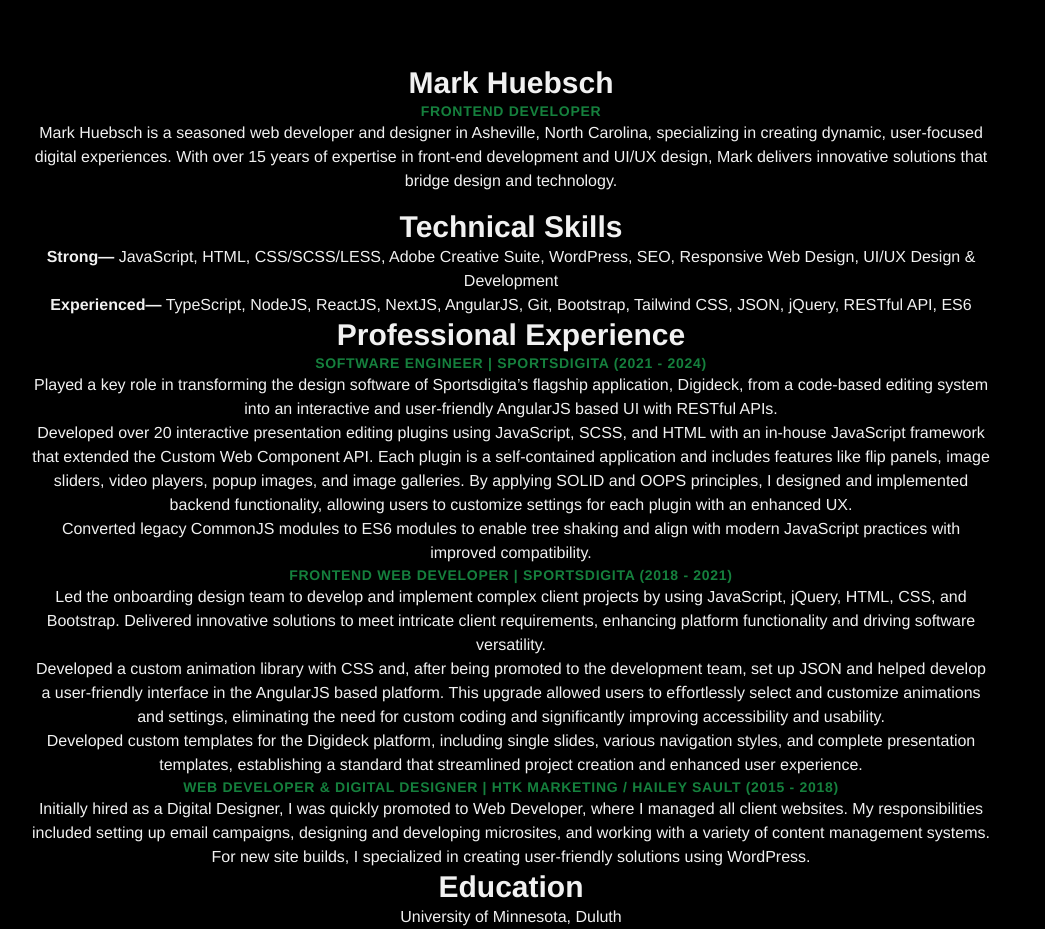
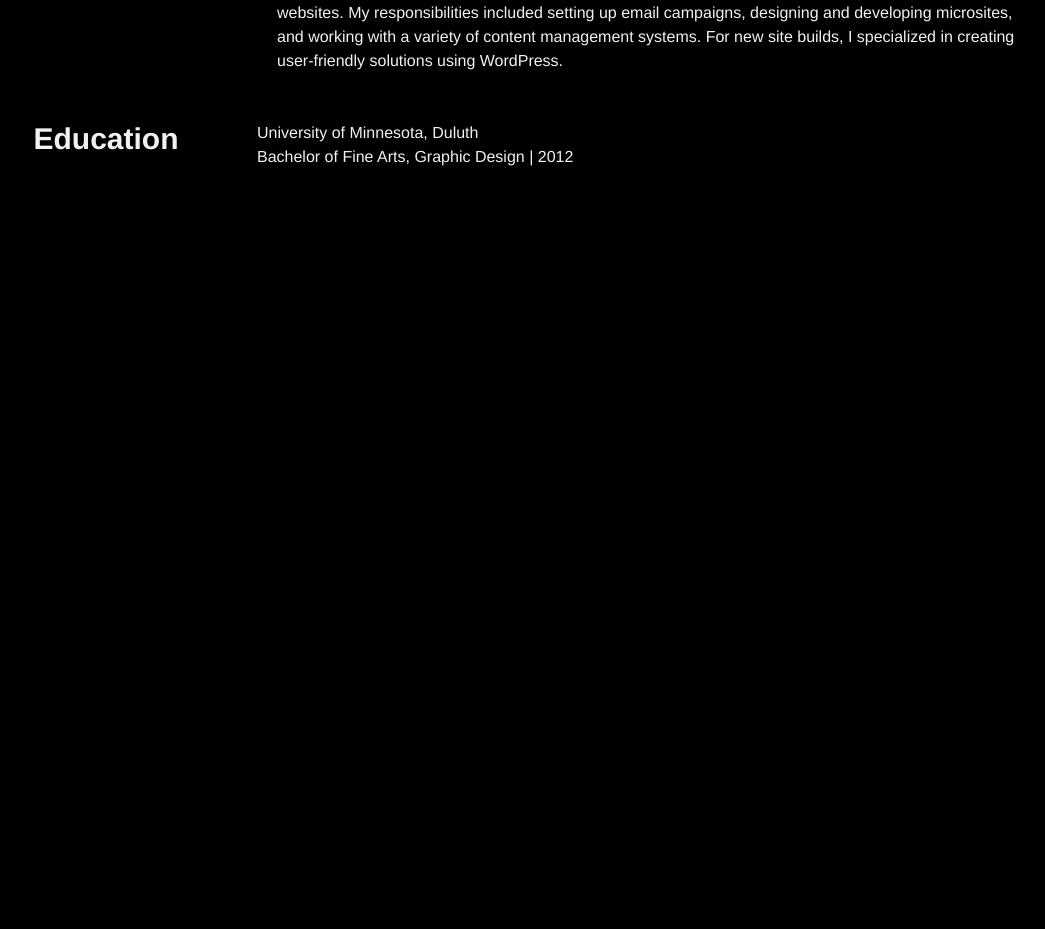
Before and after one commit to mhuebsch/myDevWebsite, a Next.js app: page /resume in a window 1280 px wide. Shown: the part 1123-2052 px from the top of the page, without its empty margins (129-1174 px from the left). After the commit the page ends 1308 px from the top, so only its background shows below. Built offline with nearby package versions, Linux system fonts and the light colour scheme.

Commit message:
style out resume html with bullet points and spacing

```diff
--- a/app/resume/page.js
+++ b/app/resume/page.js
@@ -1,6 +1,6 @@
 const ResumePage = () => {
   return (
-    <div className="flex flex-col justify-center items-center w-screen max-w-full sm:max-w-[70%] lg:max-w-[1200px] mx-auto">
+    <div className="flex flex-col justify-center items-center w-screen max-w-full sm:max-w-[70%] lg:max-w-[1080px] mx-auto">
       <div className="flex flex-col justify-start items-center max-w-screen-md">
         <div className="flex flex-col justify-center items-center w-screen">
           <h1 className="text-4xl text-center font-semibold animate-fade-in lowercase text-green-300 py-16">
@@ -32,8 +32,8 @@ const ResumePage = () => {
             <div className="w-full md:w-1/4 p-4">
               <h3 className="text-3xl font-semibold">Technical Skills</h3>
             </div>
-            <div className="w-full md:w-3/4 p-4">
-              <ul>
+            <div className="w-full md:w-3/4 p-4 space-y-4">
+              <ul className="list-disc pl-5 space-y-2">
                 <li>
                   <strong>Strong—</strong> JavaScript, HTML, CSS/SCSS/LESS,
                   Adobe Creative Suite, WordPress, SEO, Responsive Web Design,
@@ -54,11 +54,11 @@ const ResumePage = () => {
                 Professional Experience
               </h3>
             </div>
-            <div className="w-full md:w-3/4 p-4">
+            <div className="w-full md:w-3/4 p-4 space-y-4">
               <h5 className="text-sm font-bold uppercase tracking-wider text-green-700">
                 Software Engineer | Sportsdigita (2021 - 2024)
               </h5>
-              <ul>
+              <ul className="list-disc pl-5 space-y-2">
                 <li>
                   Played a key role in transforming the design software of
                   Sportsdigita’s flagship application, Digideck, from a
@@ -84,7 +84,7 @@ const ResumePage = () => {
               <h5 className="text-sm font-bold uppercase tracking-wider text-green-700">
                 Frontend Web Developer | Sportsdigita (2018 - 2021)
               </h5>
-              <ul>
+              <ul className="list-disc pl-5 space-y-2">
                 <li>
                   Led the onboarding design team to develop and implement
                   complex client projects by using JavaScript, jQuery, HTML,
@@ -96,10 +96,10 @@ const ResumePage = () => {
                   Developed a custom animation library with CSS and, after being
                   promoted to the development team, set up JSON and helped
                   develop a user-friendly interface in the AngularJS based
-                  platform. This upgrade allowed users to eﬀortlessly select and
-                  customize animations and settings, eliminating the need for
-                  custom coding and significantly improving accessibility and
-                  usability.
+                  platform. This upgrade allowed users to effortlessly select
+                  and customize animations and settings, eliminating the need
+                  for custom coding and significantly improving accessibility
+                  and usability.
                 </li>
                 <li>
                   Developed custom templates for the Digideck platform,
@@ -112,7 +112,7 @@ const ResumePage = () => {
                 Web Developer & Digital Designer | HTK Marketing / Hailey Sault
                 (2015 - 2018)
               </h5>
-              <ul>
+              <ul className="list-disc pl-5 space-y-2">
                 <li>
                   Initially hired as a Digital Designer, I was quickly promoted
                   to Web Developer, where I managed all client websites. My
@@ -136,115 +136,6 @@ const ResumePage = () => {
             </div>
           </div>
         </div>
-
-        <div className="container mx-auto max-w-5xl py-12 md:px-4">
-          <div className="mx-4 grid gap-4 sm:grid-cols-12">
-            <div className="col-span-12 sm:col-span-12 mb-8 text-center">
-              <h3 className="text-3xl text-center font-semibold">
-                Mark Huebsch
-              </h3>
-              <h5 className="text-sm text-center font-bold uppercase tracking-wider text-green-700">
-                Frontend Developer
-              </h5>
-              <p className="mb-4">
-                Mark Huebsch is a seasoned web developer and designer in
-                Asheville, North Carolina, specializing in creating dynamic,
-                user-focused digital experiences. With over 15 years of
-                expertise in front-end development and UI/UX design, Mark
-                delivers innovative solutions that bridge design and technology.
-              </p>
-              <h3 className="text-3xl text-center font-semibold">
-                Technical Skills
-              </h3>
-              <ul>
-                <li>
-                  <strong>Strong—</strong> JavaScript, HTML, CSS/SCSS/LESS,
-                  Adobe Creative Suite, WordPress, SEO, Responsive Web Design,
-                  UI/UX Design & Development
-                </li>
-                <li>
-                  <strong>Experienced—</strong> TypeScript, NodeJS, ReactJS,
-                  NextJS, AngularJS, Git, Bootstrap, Tailwind CSS, JSON, jQuery,
-                  RESTful API, ES6
-                </li>
-              </ul>
-              <h3 className="text-3xl text-center font-semibold">
-                Professional Experience
-              </h3>
-              <h5 className="text-sm text-center font-bold uppercase tracking-wider text-green-700">
-                Software Engineer | Sportsdigita (2021 - 2024)
-              </h5>
-              <ul>
-                <li>
-                  Played a key role in transforming the design software of
-                  Sportsdigita’s flagship application, Digideck, from a
-                  code-based editing system into an interactive and
-                  user-friendly AngularJS based UI with RESTful APIs.
-                </li>
-                <li>
-                  Developed over 20 interactive presentation editing plugins
-                  using JavaScript, SCSS, and HTML with an in-house JavaScript
-                  framework that extended the Custom Web Component API. Each
-                  plugin is a self-contained application and includes features
-                  like flip panels, image sliders, video players, popup images,
-                  and image galleries. By applying SOLID and OOPS principles, I
-                  designed and implemented backend functionality, allowing users
-                  to customize settings for each plugin with an enhanced UX.
-                </li>
-                <li>
-                  Converted legacy CommonJS modules to ES6 modules to enable
-                  tree shaking and align with modern JavaScript practices with
-                  improved compatibility.
-                </li>
-              </ul>
-              <h5 className="text-sm text-center font-bold uppercase tracking-wider text-green-700">
-                Frontend Web Developer | Sportsdigita (2018 - 2021)
-              </h5>
-              <ul>
-                <li>
-                  Led the onboarding design team to develop and implement
-                  complex client projects by using JavaScript, jQuery, HTML,
-                  CSS, and Bootstrap. Delivered innovative solutions to meet
-                  intricate client requirements, enhancing platform
-                  functionality and driving software versatility.
-                </li>
-                <li>
-                  Developed a custom animation library with CSS and, after being
-                  promoted to the development team, set up JSON and helped
-                  develop a user-friendly interface in the AngularJS based
-                  platform. This upgrade allowed users to eﬀortlessly select and
-                  customize animations and settings, eliminating the need for
-                  custom coding and significantly improving accessibility and
-                  usability.
-                </li>
-                <li>
-                  Developed custom templates for the Digideck platform,
-                  including single slides, various navigation styles, and
-                  complete presentation templates, establishing a standard that
-                  streamlined project creation and enhanced user experience.
-                </li>
-              </ul>
-              <h5 className="text-sm text-center font-bold uppercase tracking-wider text-green-700">
-                Web Developer & Digital Designer | HTK Marketing / Hailey Sault
-                (2015 - 2018)
-              </h5>
-              <ul>
-                <li>
-                  Initially hired as a Digital Designer, I was quickly promoted
-                  to Web Developer, where I managed all client websites. My
-                  responsibilities included setting up email campaigns,
-                  designing and developing microsites, and working with a
-                  variety of content management systems. For new site builds, I
-                  specialized in creating user-friendly solutions using
-                  WordPress.
-                </li>
-              </ul>
-              <h3 className="text-3xl text-center font-semibold">Education</h3>
-              <p>University of Minnesota, Duluth</p>
-              <p>Bachelor of Fine Arts, Graphic Design | 2012</p>
-            </div>
-          </div>
-        </div>
       </section>
     </div>
   );
```
